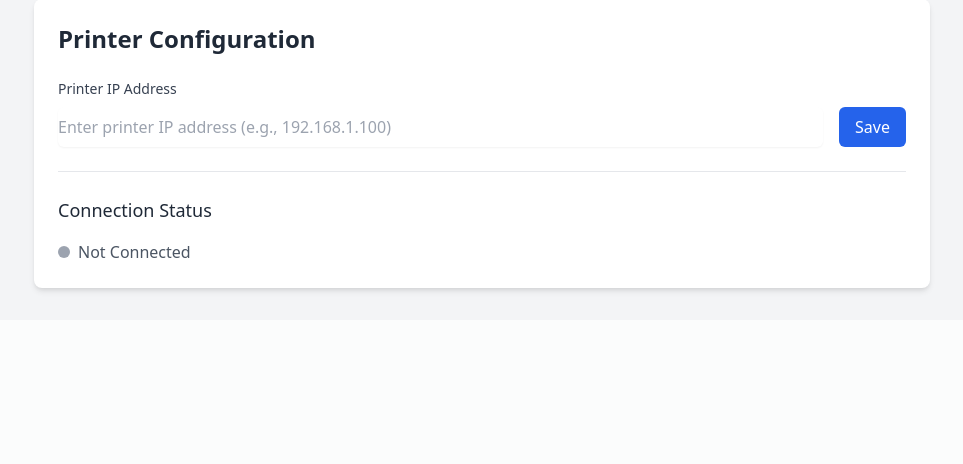
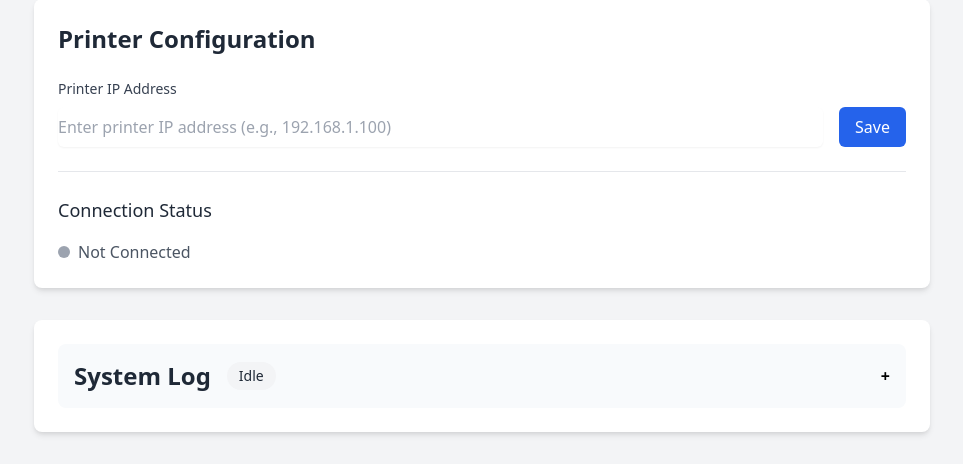
Before and after one commit to christophergault198/UltiUI, a Python web app: template src/templates/index.html in a window 1280 px wide. Shown: the part 1136-1600 px from the top of the page, without its empty margins (158-1121 px from the left). Before the commit the page ends 1430 px from the top, so only its background shows below. Run offline with Jinja, Linux system fonts and the light colour scheme; the template is opened without the code that fills it, so the values that code supplies are empty.

Commit message:
updated systemlog

```diff
--- a/src/templates/index.html
+++ b/src/templates/index.html
@@ -73,6 +73,61 @@
             font-size: 1.25rem;
             font-weight: 600;
             color: #1e293b;
+        }
+        .log-container {
+            max-height: 400px;
+            overflow-y: auto;
+            background-color: #1a1a1a;
+            border-radius: 0.5rem;
+            font-family: monospace;
+            font-size: 0.875rem;
+            line-height: 1.5;
+        }
+        .log-entry {
+            padding: 0.5rem 1rem;
+            border-bottom: 1px solid #2d2d2d;
+            color: #e5e5e5;
+        }
+        .log-entry:last-child {
+            border-bottom: none;
+        }
+        .log-timestamp {
+            color: #9ca3af;
+            margin-right: 0.5rem;
+        }
+        .log-message {
+            color: #e5e5e5;
+        }
+        .collapsible {
+            cursor: pointer;
+            padding: 1rem;
+            width: 100%;
+            border: none;
+            text-align: left;
+            outline: none;
+            font-size: 1rem;
+            font-weight: 500;
+            background-color: #f8fafc;
+            border-radius: 0.5rem;
+            display: flex;
+            justify-content: space-between;
+            align-items: center;
+        }
+        .collapsible:after {
+            content: '\002B';
+            font-weight: bold;
+            float: right;
+            margin-left: 5px;
+        }
+        .active:after {
+            content: "\2212";
+        }
+        .collapsible-content {
+            max-height: 0;
+            overflow: hidden;
+            transition: max-height 0.2s ease-out;
+            background-color: #1a1a1a;
+            border-radius: 0 0 0.5rem 0.5rem;
         }
     </style>
 </head>
@@ -274,6 +329,21 @@
                     </div>
                 </div>
             </div>
+
+            <!-- System Log Section -->
+            <div class="bg-white rounded-lg shadow-md p-6 mt-8">
+                <button type="button" class="collapsible flex items-center justify-between">
+                    <div class="flex items-center">
+                        <h2 class="text-2xl font-semibold text-gray-800">System Log</h2>
+                        <span id="log-status" class="ml-4 px-3 py-1 text-sm font-medium bg-gray-100 text-gray-800 rounded-full">Idle</span>
+                    </div>
+                </button>
+                <div class="collapsible-content">
+                    <div id="log-container" class="log-container mt-4">
+                        <!-- Log entries will be inserted here -->
+                    </div>
+                </div>
+            </div>
         </main>
     </div>
 
@@ -289,6 +359,8 @@
         let statsInterval;
         let jobInterval;
         let printCoresInterval;
+        let logInterval;
+        let seenMessages = new Set();
 
         // Format seconds to HH:MM:SS
         function formatTime(seconds) {
@@ -591,17 +663,81 @@
             }, 3000);
         }
 
-        // Load configuration when page loads
+        // Update system log
+        async function updateSystemLog() {
+            try {
+                const response = await fetch('/api/system-log');
+
+                if (!response.ok) {
+                    throw new Error(`HTTP error! status: ${response.status}`);
+                }
+
+                const logs = await response.json();
+                const container = document.getElementById('log-container');
+                let hasNewMessages = false;
+
+                for (const log of logs.reverse()) {
+                    if (!seenMessages.has(log.raw)) {
+                        seenMessages.add(log.raw);
+                        hasNewMessages = true;
+
+                        const entry = document.createElement('div');
+                        entry.className = 'log-entry';
+                        entry.innerHTML = `
+                            <span class="log-timestamp">${log.timestamp}</span>
+                            <span class="log-message">${log.message}</span>
+                        `;
+                        container.insertBefore(entry, container.firstChild);
+                    }
+                }
+
+                // Keep only the last 100 messages in the DOM
+                while (container.children.length > 100) {
+                    container.removeChild(container.lastChild);
+                }
+
+                // Update status indicator
+                if (hasNewMessages) {
+                    const status = document.getElementById('log-status');
+                    status.textContent = 'Active';
+                    status.className = 'ml-4 px-3 py-1 text-sm font-medium bg-green-100 text-green-800 rounded-full';
+                    setTimeout(() => {
+                        status.textContent = 'Idle';
+                        status.className = 'ml-4 px-3 py-1 text-sm font-medium bg-gray-100 text-gray-800 rounded-full';
+                    }, 1000);
+                }
+
+            } catch (error) {
+                console.error('Error updating system log:', error);
+            }
+        }
+
+        // Initialize collapsible sections
         document.addEventListener('DOMContentLoaded', () => {
+            const coll = document.getElementsByClassName("collapsible");
+            for (const element of coll) {
+                element.addEventListener("click", function() {
+                    this.classList.toggle("active");
+                    const content = this.nextElementSibling;
+                    if (content.style.maxHeight) {
+                        content.style.maxHeight = null;
+                    } else {
+                        content.style.maxHeight = content.scrollHeight + "px";
+                    }
+                });
+            }
+
+            // Start all update intervals
             loadConfig();
-            // Start updating printer stats, job status, and print cores immediately and every second
-            console.log('Starting updates...'); // Debug log
+            console.log('Starting updates...');
             updatePrinterStats();
             updatePrintJob();
             updatePrintCores();
+            updateSystemLog();
             statsInterval = setInterval(updatePrinterStats, 1000);
             jobInterval = setInterval(updatePrintJob, 1000);
             printCoresInterval = setInterval(updatePrintCores, 1000);
+            logInterval = setInterval(updateSystemLog, 1000);
         });
 
         // Cleanup intervals when page is unloaded
@@ -609,6 +745,7 @@
             clearInterval(statsInterval);
             clearInterval(jobInterval);
             clearInterval(printCoresInterval);
+            clearInterval(logInterval);
         });
     </script>
 </body>
```
Also changed, not shown: src/main.py (+44 -0 lines).
